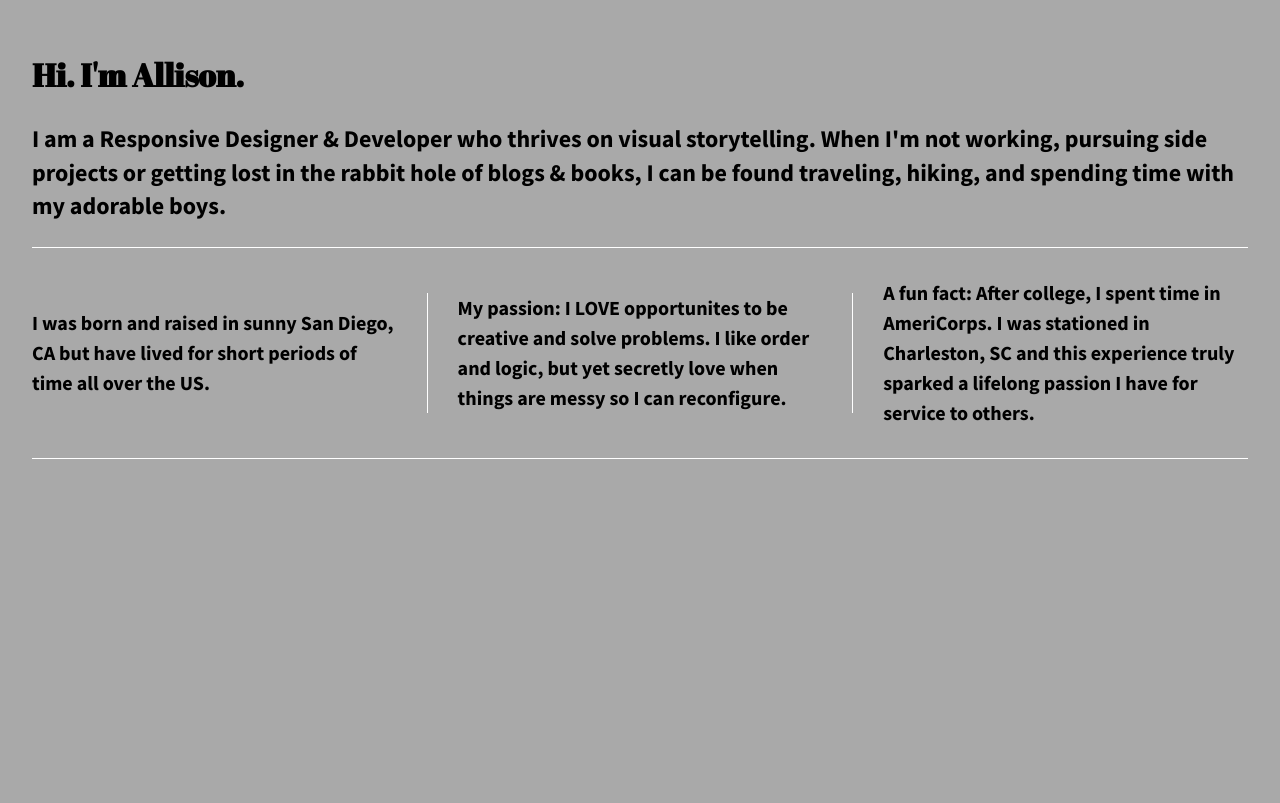
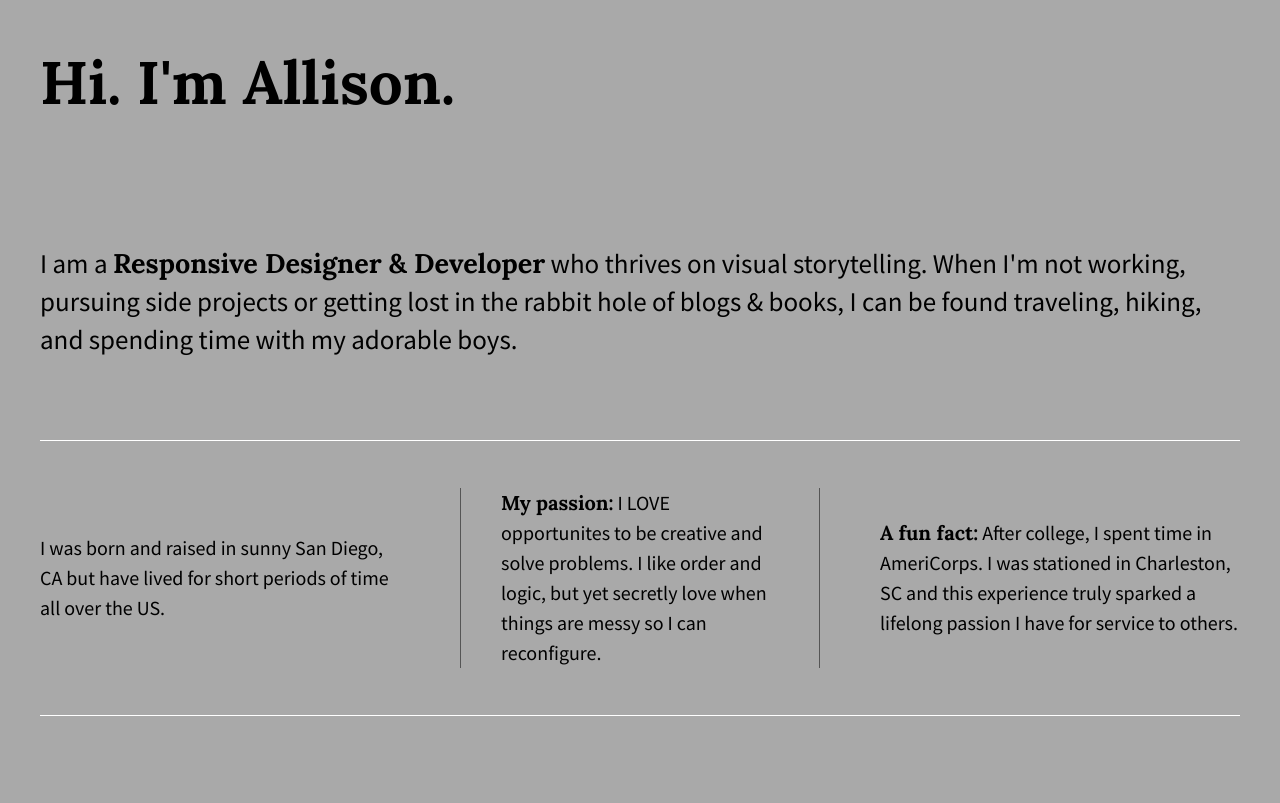
Before and after one commit to allison-conrey/center-divs-flexbox, a plain HTML site: page index.html in a window 1280 px wide. Drawn offline with nearby package versions, Linux system fonts and the light colour scheme.

Commit message:
Update layout

```diff
--- a/css/main.css
+++ b/css/main.css
@@ -104,47 +104,63 @@ html {
 
 body {
   font-family: 'Source Sans Pro', sans-serif;
-  padding: 2em;
-  font-weight: 700;
+  padding: 0 2em;
+  font-size: 1.25em;
   height: 100%;
   color: black;
+  display: flex;
+  justify-content: center;
 }
 
-p {
-    font-size: 1.5rem;
-}
-.wrapper {
-  /*add display:flex and set justify-content to space-between*/
-  font-weight: 700;
-  display: flex;
-  justify-content: space-between;
-  flex-flow: row wrap;
-  align-items: center;
-  border-top: 1px solid white;
-  border-bottom: 1px solid white;
-  padding: 30px 0
+.flex-container {
+    display: flex;
+    flex-flow: row wrap;
+    justify-content: space-between;
+    max-width: 1200px;
 }
 
-.div-1, .div-2, .div-3 {
-  /*give the divs a width of 30%, add display:flex, set justify-content and align-items to center*/
-  color: black;
-  font-size: 1.25em;
-  line-height: 1.5em;
-  height: auto;
+p span {
+    font-family: 'Lora', sans-serif;
+  }
+
+header,
+footer {
+  width: 100%;
   display: flex;
-  width: 30%;
+  justify-content: flex-start;
+}
+
+header h1 {
+  font-family: 'Lora', sans-serif;
+  font-size: 3em;
+}
+
+main {
+  width: 100%;
+  display: flex;
+  justify-content: center;
+  border-bottom: 1px solid #fff;
+}
+
+main p {
+  font-size: 1.35em;
+}
+
+.flex-items {
+  display: flex;
   justify-content: center;
   align-items: center;
+  line-height: 1.5em;
+  font-size: 1em;
+  border-bottom: 1px solid #555;
 }
 
-.div-2 {
-    border-right: 1px solid white;
-    border-left: 1px solid white;
-    padding: 0 30px;
-  }
+footer {
+  border-top: 1px solid #fff;
+}
 
-h1 {
-    font-family: 'Abril Fatface', cursive;
+footer i {
+  padding: 30px 20px 0 0;
 }
 
 
@@ -227,6 +243,25 @@ h1 {
    These examples override the primary ('mobile first') styles.
    Modify as content requires.
    ========================================================================== */
+
+   @media all and (max-width: 768px) {
+    body {
+      padding: 1em;
+    }
+}
+
+@media (min-width: 1200px) {
+    .flex-items {
+      flex-basis: 30%;
+      border-bottom: none;
+    }
+
+    #div-2 p {
+      border-left: 1px solid #555;
+      border-right: 1px solid #555;
+      padding: 0 40px;
+    }
+}
 
 @media print,
        (-webkit-min-device-pixel-ratio: 1.25),
--- a/index.html
+++ b/index.html
@@ -23,19 +23,28 @@
         <!--[if lt IE 8]>
             <p class="browserupgrade">You are using an <strong>outdated</strong> browser. Please <a href="http://browsehappy.com/">upgrade your browser</a> to improve your experience.</p>
         <![endif]-->
-        <h1>Hi. I'm Allison.</h1>
-       <p>I am a Responsive Designer & Developer who thrives on visual storytelling.  When I'm not working, pursuing side projects or getting lost in the rabbit hole of blogs & books, I can be found traveling, hiking, and spending time with my adorable boys.</p>
-        <section class="wrapper">
-            <div class="div-1">
-                I was born and raised in sunny San Diego, CA but have lived for short periods of time all over the US.
-            </div>
-            <div class="div-2">
-                My passion: I LOVE opportunites to be creative and solve problems. I like order and logic, but yet secretly love when things are messy so I can reconfigure.
-            </div>
-            <div class="div-3">
-                A fun fact: After college, I spent time in AmeriCorps.  I was stationed in Charleston, SC and this experience truly sparked a lifelong passion I have for service to others.
-            </div>
-        </section>
+    <section class="flex-container">
+        <header>
+            <h1>Hi. I'm Allison.</h1>
+        </header>
+        <main>
+            <p>I am a <span>Responsive Designer & Developer</span> who thrives on visual storytelling.  When I'm not working, pursuing side projects or getting lost in the rabbit hole of blogs & books, I can be found traveling, hiking, and spending time with my adorable boys.</p>
+        </main>
+        <div id="div-1" class="flex-items">
+            <p>I was born and raised in sunny San Diego, CA but have lived for short periods of time all over the US.</p>
+        </div>
+        <div id="div-2" class="flex-items">
+            <p><span>My passion:</span> I LOVE opportunites to be creative and solve problems. I like order and logic, but yet secretly love when things are messy so I can reconfigure.</p>
+        </div>
+        <div id="div-3" class="flex-items">
+            <p><span>A fun fact:</span> After college, I spent time in AmeriCorps.  I was stationed in Charleston, SC and this experience truly sparked a lifelong passion I have for service to others.</p>
+         </div>
+        <footer>
+            <i class="fab fa-twitter"></i>
+            <i class="fab fa-linkedin"></i>
+            <i class="fab fa-pinterest"></i>
+         </footer>
+    </section>
 
         <script src="https://ajax.googleapis.com/ajax/libs/jquery/1.11.3/jquery.min.js"></script>
         <script>window.jQuery || document.write('<script src="js/vendor/jquery-1.11.3.min.js"><\/script>')</script>
```
